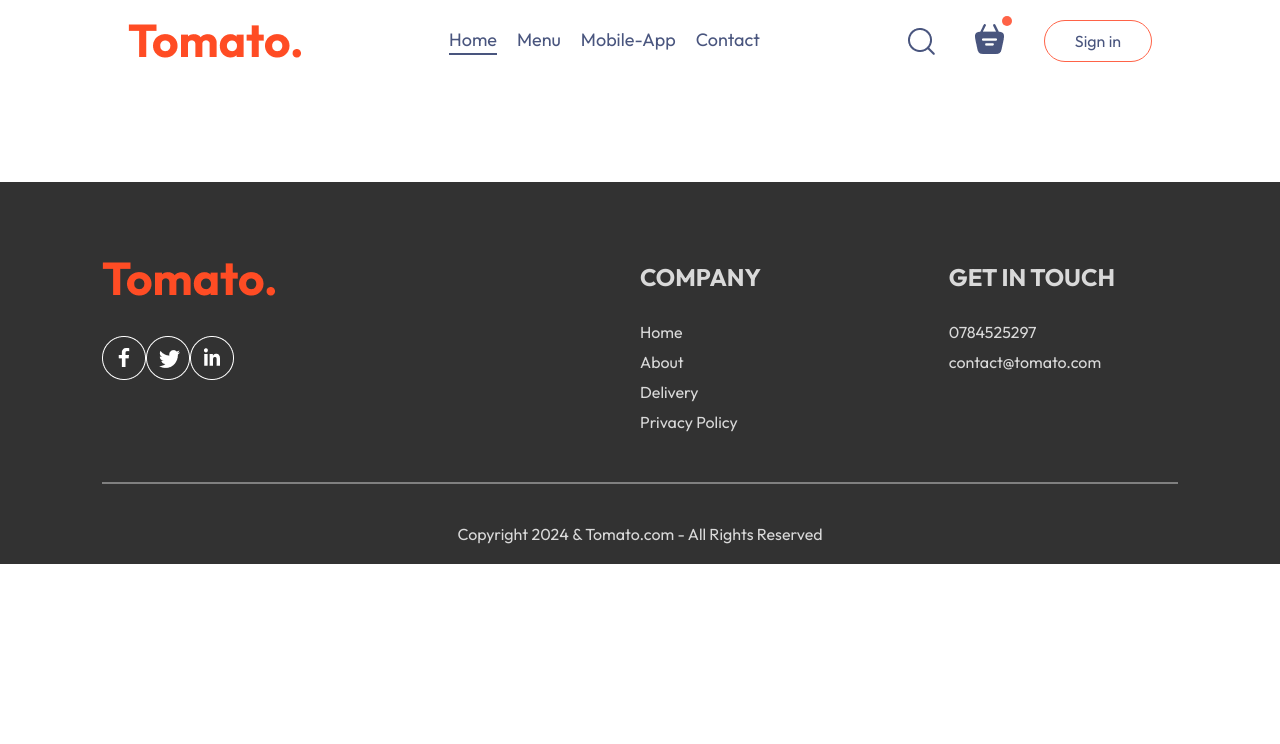
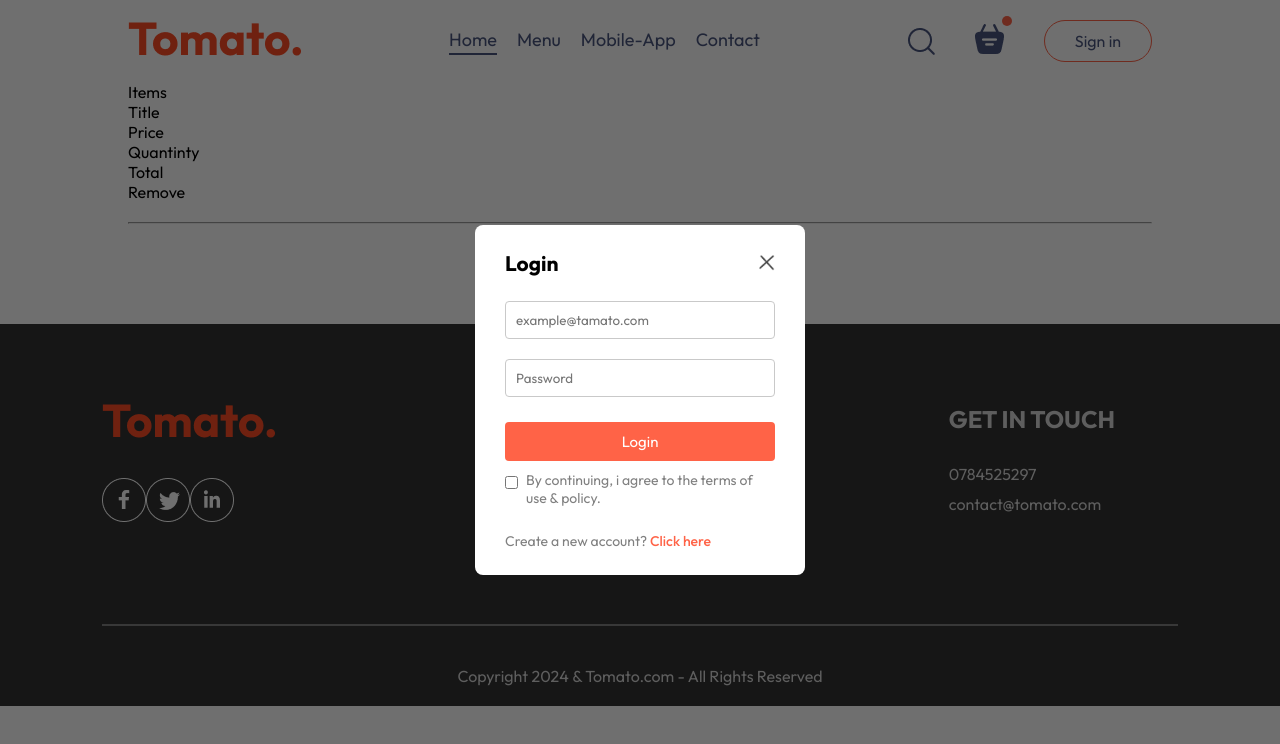
Before and after one commit to JasonTinotenda/e-commerceApp, a React (Vite) app: page /cart in a window 1280 px wide. Both pictures are taken after a click on the button "Sign in". Shown: the top 744 px of the page. Built offline with nearby package versions, Linux system fonts and the light colour scheme.

Commit message:
added working login and signup pages

```diff
--- a/src/App.jsx
+++ b/src/App.jsx
@@ -14,7 +14,7 @@
 
   return (
     <>
-    {showLogin?<LoginPopup/>:<></>}
+    {showLogin?<LoginPopup setShowLogin={setShowLogin}/>:<></>}
       <div className="app">
         <Navbar setShowLogin={setShowLogin}/>
         <Routes>
--- a/src/components/LoginPopup/LoginPopup.css
+++ b/src/components/LoginPopup/LoginPopup.css
@@ -0,0 +1,65 @@
+.login-popup{
+    position: absolute;
+    z-index: 1;
+    width: 100%;
+    height: 100%;
+    background-color: #00000090;
+    display: grid;
+}
+.login-popup-container{
+    place-self: center;
+    width: max(23vw,330px);
+    color: #808080;
+    background-color: white;
+    display: flex;
+    flex-direction: column;
+    gap: 25px;
+    padding: 25px 30px;
+    border-radius: 8px;
+    font-size: 14px;
+    animation: fadeIn 0.5s;
+}
+.login-popup-title{
+    display: flex;
+    justify-content: space-between;
+    align-items: center;
+    color: black;
+}
+.login-popup-title img{
+    width: 16px;
+    cursor: pointer;
+}
+.login-popup-inputs{
+    display: flex;
+    flex-direction: column;
+    gap: 20px;
+}
+.login-popup-inputs input{
+    outline: none;
+    border: 1px solid #c9c9c9;
+    padding: 10px;
+    border-radius: 4px;
+}
+.login-popup-container button{
+    border: none;
+    padding: 10px;
+    border-radius: 4px;
+    color: white;
+    background-color: tomato;
+    font-size: 15px;
+    cursor: pointer;
+}
+.login-popup-condition{
+    display: flex;
+    align-items: start;
+    gap: 8px;
+    margin-top: -15px;
+}
+.login-popup-condition input{
+    margin-top: 5px;
+}
+.login-popup p span{
+    color: tomato;
+    font-weight: 500;
+    cursor: pointer;
+}
--- a/src/components/LoginPopup/LoginPopup.jsx
+++ b/src/components/LoginPopup/LoginPopup.jsx
@@ -1,10 +1,33 @@
-import React from 'react'
+import React, { useState } from 'react'
 import './LoginPopup.css'
+import { assets } from '../../assets/assets'
 
-const LoginPopup = () => {
+const LoginPopup = ({setShowLogin}) => {
+
+    const [currState, setCurrState] = useState("Login")
+
   return (
     <div className='login-popup'>
-
+      <div className="login-popup-container">
+        <div className="login-popup-title">
+            <h2>{currState}</h2>
+            <img onClick={()=>setShowLogin(false)} src={assets.cross_icon} alt=''/>
+        </div>
+        <div className="login-popup-inputs">
+            {currState==="Login"?<></>:<input type='text' placeholder='Enter your name' required/>}
+            <input type='email' placeholder='example@tamato.com' required/>
+            <input type='password' placeholder='Password' required/>
+        </div>
+        <button>{currState==="Sign Up"?"Create account":"Login"}</button>
+        <div className="login-popup-condition">
+            <input type='checkbox' required/>
+            <p>By continuing, i agree to the terms of use & policy. </p>
+        </div>
+        {currState==="Login"
+            ?<p>Create a new account? <span onClick={()=>setCurrState("Sign Up")}>Click here</span></p>
+            :<p>Already have an account? <span onClick={()=>setCurrState("Login")}>Login here</span></p>
+        }
+      </div>
     </div>
   )
 }
--- a/src/components/Navbar/Navbar.jsx
+++ b/src/components/Navbar/Navbar.jsx
@@ -3,12 +3,12 @@
 import { assets } from '../../assets/assets';
 import { Link } from 'react-router-dom';
 
-const Navbar = () => {
+const Navbar = ({setShowLogin}) => {
     const [menu, setMenu] = useState("home");
 
     return (
         <div className='navbar'>
-            <img src={assets.logo} alt='Company Logo' className='logo' />
+            <Link to='/'><img src={assets.logo} alt='Company Logo' className='logo' /></Link>
             <ul className='navbar-menu'>
                 <Link to='/' onClick={() => setMenu("home")} className={menu === "home" ? "active" : ""}>Home</Link>
                 <a href='#explore-menu' onClick={() => setMenu("menu")} className={menu === "menu" ? "active" : ""}>Menu</a>
@@ -18,10 +18,10 @@
             <div className='navbar-right'>
                 <img src={assets.search_icon} alt='Search Icon' className='search-icon' />
                 <div className='navbar-search-icon'>
-                    <img src={assets.basket_icon} alt='Basket Icon' className='basket-icon' />
+                    <Link to='/cart'><img src={assets.basket_icon} alt='Basket Icon' className='basket-icon' /></Link>
                     <div className='dot'></div>
                 </div>
-                <button>Sign in</button>
+                <button onClick={()=>setShowLogin(true)}>Sign in</button>
             </div>
         </div>
     );
--- a/src/pages/Cart/Cart.jsx
+++ b/src/pages/Cart/Cart.jsx
@@ -1,9 +1,24 @@
-import React from 'react'
+import React, { useContext } from 'react'
 import './Cart.css'
+import {StoreContext} from '../../context/StoreContext'
 
 const Cart = () => {
+  const {cartIterms,food_list,removeFromCart} = useContext(StoreContext);
   return (
-    <div>
+    <div className='cart'>
+      <div className="cart-iteems">
+        <div className="cart-items title">
+          <p>Items</p>
+          <p>Title</p>
+          <p>Price</p>
+          <p>Quantinty</p>
+          <p>Total</p>
+          <p>Remove</p>
+        </div>
+      </div>
+      <br/>
+      <hr/>
+
 
     </div>
   )
```
